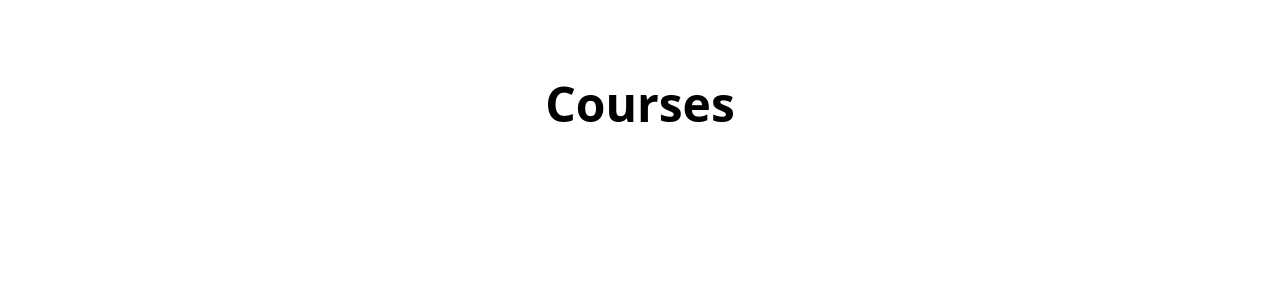
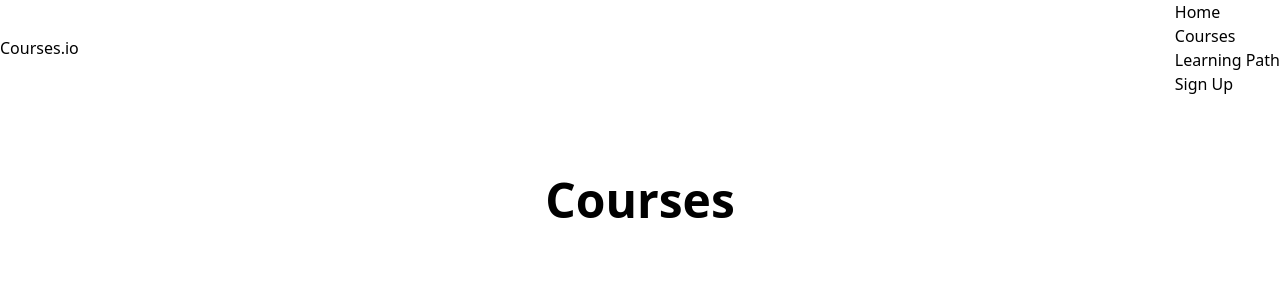
Before and after one commit to kunal021/courses.io-1.0-, a React (Vite) app in the folder client/: page / in a window 1280 px wide. Shown: the top 300 px of the page. Built offline with nearby package versions, Linux system fonts and the light colour scheme.

Commit message:
added navbar

```diff
--- a/client/src/App.jsx
+++ b/client/src/App.jsx
@@ -11,12 +11,13 @@ import DataStructures from "./components/learning-path/DataStructures";
 import WebDevelopement from "./components/learning-path/WebDevelopement";
 import MachineLearning from "./components/learning-path/MachineLearning";
 import Home from "./components/Home";
-// import Home from "./components/Home";
+import NavBar from "./components/NavBar";
 
 function App() {
   return (
     <AuthProvider>
       <BrowserRouter>
+        <NavBar />
         <Routes>
           <Route path="/" element={<Home />} />
           <Route path="/courses" element={<Courses />} />
--- /dev/null
+++ b/client/src/components/NavBar.jsx
@@ -0,0 +1,27 @@
+import { NavLink } from "react-router-dom";
+
+function NavBar() {
+  return (
+    <div className="flex justify-between items-center">
+      <div>
+        <p>Courses.io</p>
+      </div>
+      <ul>
+        <li>
+          <NavLink>Home</NavLink>
+        </li>
+        <li>
+          <NavLink>Courses</NavLink>
+        </li>
+        <li>
+          <NavLink>Learning Path</NavLink>
+        </li>
+        <li>
+          <NavLink>Sign Up</NavLink>
+        </li>
+      </ul>
+    </div>
+  );
+}
+
+export default NavBar;
```
